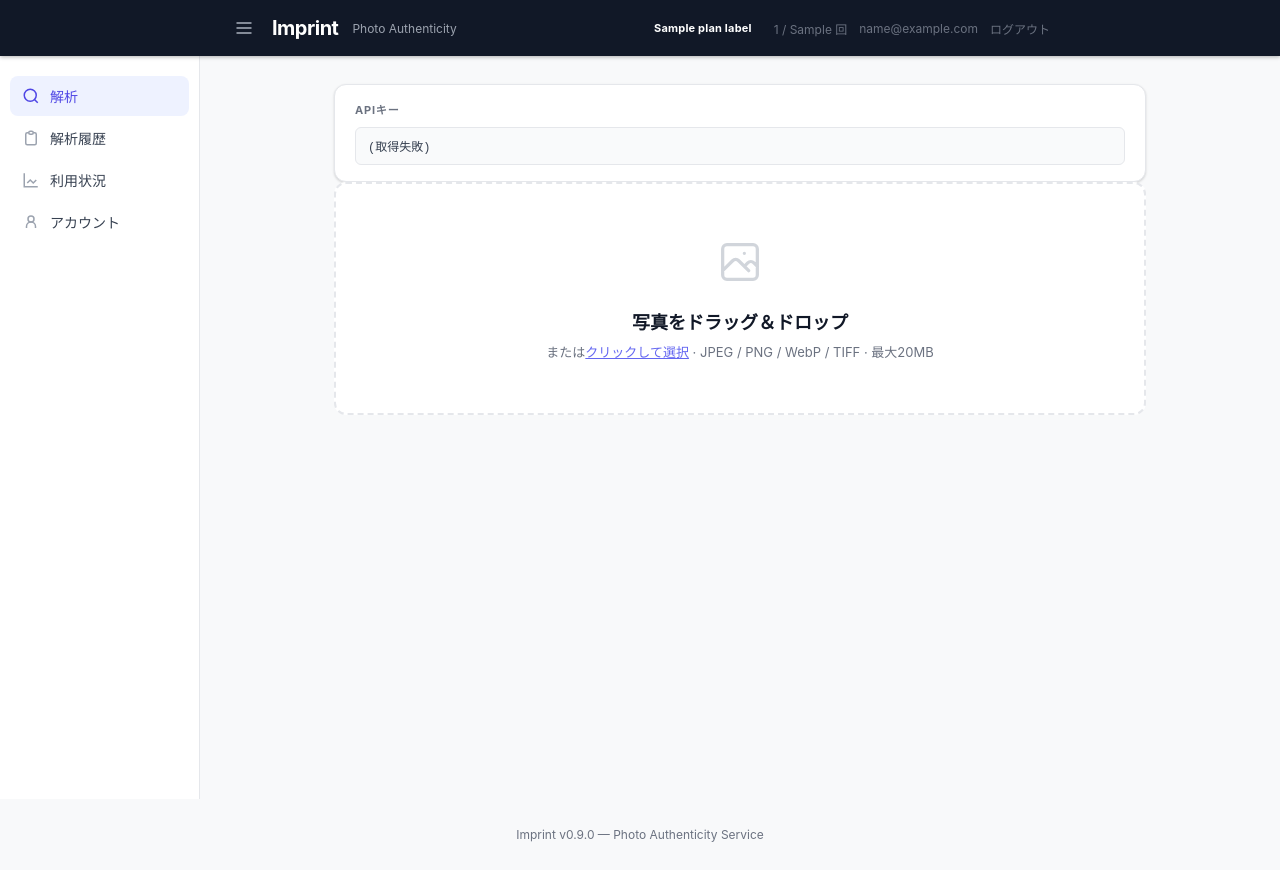
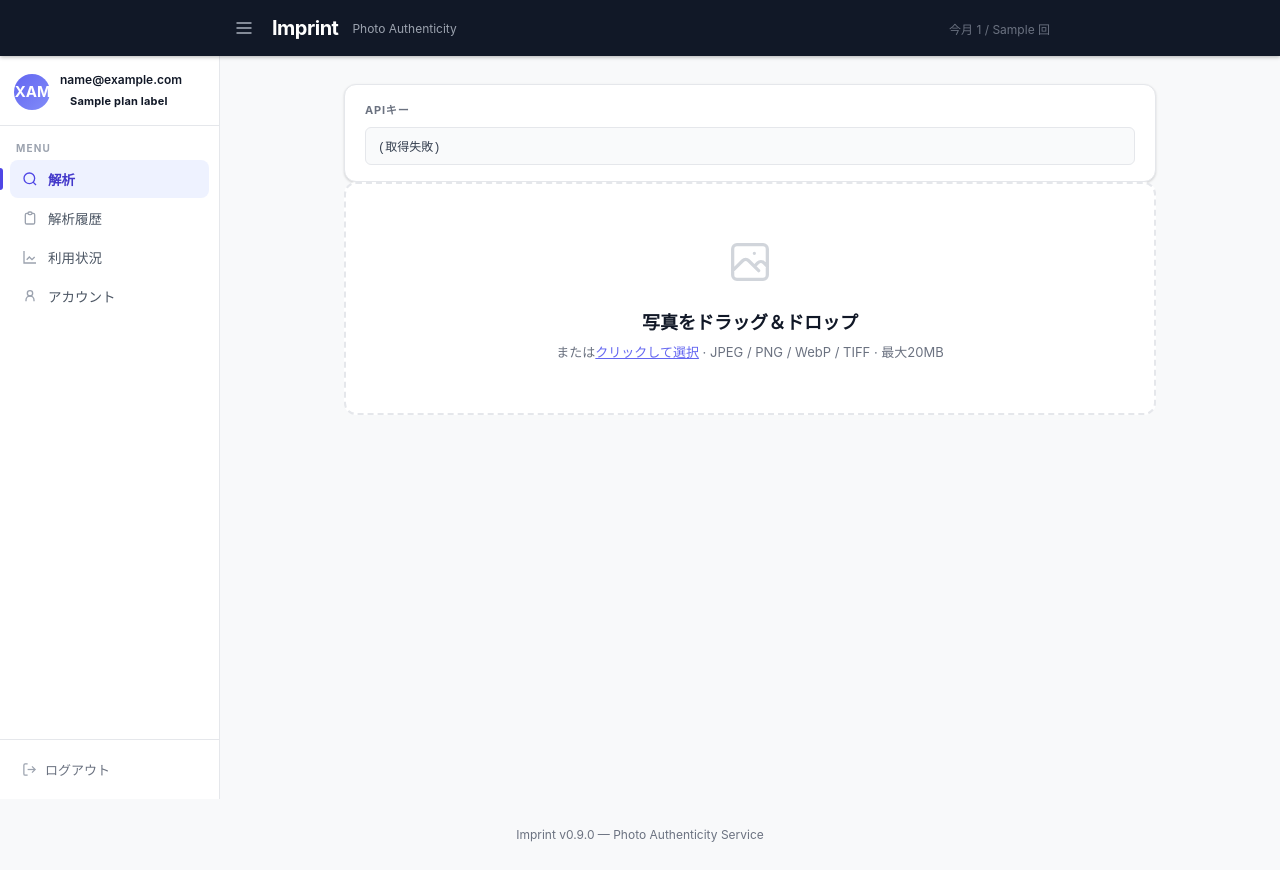
Before and after one commit to HayatoTomonari/imprint, a FastAPI app: template app/templates/index.html in a window 1280 px wide. Run offline with FastAPI, Linux system fonts and the light colour scheme; the template is opened without the code that fills it: most values are stand-ins (such as "Sample title", 1, 10 or a date in 2020).

Commit message:
fix: サイドバーデザイン改善・履歴/統計の読み込みエラー修正
- サイドバー: ユーザーアバター・メール・プランバッジを追加
- アクティブ状態を左ボーダーアクセント + 背景色で表現
- ログアウトをサイドバー下部に移動
- apiFetch() ヘルパー追加（20秒タイムアウト + AbortController）
- res.ok チェック追加・エラー内容をエラーボックスに表示
- タイムアウト時は具体的なメッセージを表示

Co-Authored-By: Claude Sonnet 4.6 <noreply@anthropic.com>

```diff
--- a/app/static/app.js
+++ b/app/static/app.js
@@ -500,6 +500,28 @@ function fmtDate(iso) {
 }
 
 // ══════════════════════════════════════════════════════════════
+//  FETCH HELPER（タイムアウト付き）
+// ══════════════════════════════════════════════════════════════
+
+async function apiFetch(url, opts = {}, timeoutMs = 20000) {
+  const ctrl = new AbortController();
+  const tid  = setTimeout(() => ctrl.abort(), timeoutMs);
+  try {
+    const res = await fetch(url, { ...opts, signal: ctrl.signal, credentials: 'same-origin' });
+    clearTimeout(tid);
+    if (!res.ok) {
+      const body = await res.json().catch(() => ({}));
+      throw new Error(body.detail || `サーバーエラー (HTTP ${res.status})`);
+    }
+    return res;
+  } catch (err) {
+    clearTimeout(tid);
+    if (err.name === 'AbortError') throw new Error('応答がタイムアウトしました。再度お試しください。');
+    throw err;
+  }
+}
+
+// ══════════════════════════════════════════════════════════════
 //  SIDEBAR NAVIGATION & TAB SWITCHING
 // ══════════════════════════════════════════════════════════════
 
@@ -553,14 +575,15 @@ const AI_JP      = { likely_real: '本物', suspicious: '疑い', ai_generated:
 
 async function loadHistory(page) {
   _historyPage = page;
-  const loadEl   = document.getElementById('historyLoading');
-  const emptyEl  = document.getElementById('historyEmpty');
+  const loadEl    = document.getElementById('historyLoading');
+  const errEl     = document.getElementById('historyError');
+  const emptyEl   = document.getElementById('historyEmpty');
   const contentEl = document.getElementById('historyContent');
 
-  show(loadEl); hide(emptyEl); hide(contentEl);
+  show(loadEl); hide(errEl); hide(emptyEl); hide(contentEl);
 
   try {
-    const res  = await fetch(`/dashboard/history?page=${page}`, { credentials: 'same-origin' });
+    const res  = await apiFetch(`/dashboard/history?page=${page}`);
     const data = await res.json();
 
     hide(loadEl);
@@ -618,9 +641,10 @@ async function loadHistory(page) {
       }
       paginationEl.innerHTML = html;
     }
-  } catch {
+  } catch (err) {
     hide(loadEl);
-    show(emptyEl);
+    errEl.textContent = err.message || '読み込みに失敗しました';
+    show(errEl);
   }
 }
 
@@ -639,12 +663,13 @@ function escHtml(s) {
 // ══════════════════════════════════════════════════════════════
 
 async function loadStats() {
-  const loadEl   = document.getElementById('statsLoading');
+  const loadEl    = document.getElementById('statsLoading');
+  const errEl     = document.getElementById('statsError');
   const contentEl = document.getElementById('statsContent');
-  show(loadEl); hide(contentEl);
+  show(loadEl); hide(errEl); hide(contentEl);
 
   try {
-    const res  = await fetch('/dashboard/stats', { credentials: 'same-origin' });
+    const res  = await apiFetch('/dashboard/stats');
     const data = await res.json();
     hide(loadEl);
     show(contentEl);
@@ -717,9 +742,10 @@ async function loadStats() {
         },
       });
     }
-  } catch {
+  } catch (err) {
     hide(loadEl);
-    show(contentEl);
+    errEl.textContent = err.message || '読み込みに失敗しました';
+    show(errEl);
   }
 }
 
@@ -733,7 +759,7 @@ async function loadProfile() {
   show(loadEl); hide(contentEl);
 
   try {
-    const res  = await fetch('/auth/profile', { credentials: 'same-origin' });
+    const res  = await apiFetch('/auth/profile');
     const data = await res.json();
     hide(loadEl);
     show(contentEl);
--- a/app/static/style.css
+++ b/app/static/style.css
@@ -137,41 +137,125 @@ header {
 
 /* ── Sidebar ── */
 .sidebar {
-  width: 200px;
+  width: 220px;
   flex-shrink: 0;
   background: #fff;
   border-right: 1px solid var(--border);
-  padding: 20px 0;
+  padding: 0;
   position: sticky;
   top: 57px;
   height: calc(100vh - 57px);
   overflow-y: auto;
   transition: transform .25s ease;
+  display: flex;
+  flex-direction: column;
 }
+
+/* ユーザー情報 */
+.sidebar-user {
+  display: flex;
+  align-items: center;
+  gap: 10px;
+  padding: 16px 14px 14px;
+  border-bottom: 1px solid var(--border);
+}
+.sidebar-avatar {
+  width: 36px;
+  height: 36px;
+  border-radius: 50%;
+  background: linear-gradient(135deg, #6366f1 0%, #818cf8 100%);
+  color: #fff;
+  font-weight: 700;
+  font-size: 15px;
+  display: flex;
+  align-items: center;
+  justify-content: center;
+  flex-shrink: 0;
+  letter-spacing: 0;
+}
+.sidebar-user-info { min-width: 0; display: flex; flex-direction: column; gap: 4px; }
+.sidebar-user-email {
+  font-size: 12px;
+  font-weight: 600;
+  color: #111827;
+  overflow: hidden;
+  text-overflow: ellipsis;
+  white-space: nowrap;
+  max-width: 140px;
+}
+
+/* セクションラベル */
+.sidebar-section-label {
+  font-size: 10px;
+  font-weight: 700;
+  color: #9ca3af;
+  letter-spacing: 1.2px;
+  padding: 16px 16px 6px;
+  text-transform: uppercase;
+}
+
+/* ナビ */
 .sidebar-nav {
   list-style: none;
   padding: 0 10px;
   display: flex;
   flex-direction: column;
-  gap: 2px;
+  gap: 1px;
 }
 .sidebar-link {
   display: flex;
   align-items: center;
   gap: 10px;
-  padding: 10px 12px;
+  padding: 9px 12px;
   border-radius: 8px;
-  color: #374151;
+  color: #4b5563;
   text-decoration: none;
-  font-size: 14px;
+  font-size: 13.5px;
   font-weight: 500;
   transition: background .15s, color .15s;
+  position: relative;
 }
 .sidebar-link svg { color: #9ca3af; flex-shrink: 0; transition: color .15s; }
 .sidebar-link:hover { background: #f3f4f6; color: #111827; }
 .sidebar-link:hover svg { color: #6366f1; }
-.sidebar-link.active { background: #eef2ff; color: #4f46e5; }
+.sidebar-link.active {
+  background: #eef2ff;
+  color: #4338ca;
+  font-weight: 600;
+}
 .sidebar-link.active svg { color: #4f46e5; }
+.sidebar-link.active::before {
+  content: '';
+  position: absolute;
+  left: -10px;
+  top: 50%;
+  transform: translateY(-50%);
+  width: 3px;
+  height: 22px;
+  background: #4f46e5;
+  border-radius: 0 3px 3px 0;
+}
+
+/* ログアウト */
+.sidebar-footer {
+  margin-top: auto;
+  padding: 12px 10px;
+  border-top: 1px solid var(--border);
+}
+.sidebar-logout {
+  display: flex;
+  align-items: center;
+  gap: 8px;
+  padding: 8px 12px;
+  border-radius: 8px;
+  color: #6b7280;
+  text-decoration: none;
+  font-size: 13px;
+  transition: background .15s, color .15s;
+}
+.sidebar-logout svg { color: #9ca3af; }
+.sidebar-logout:hover { background: #fef2f2; color: #dc2626; }
+.sidebar-logout:hover svg { color: #dc2626; }
 
 /* ── Main content ── */
 .dashboard-main {
@@ -637,13 +721,25 @@ footer { text-align: center; padding: 28px 16px; font-size: 12px; color: var(--s
 .page-btn.active { background: #4f46e5; color: #fff; border-color: #4f46e5; }
 .page-btn:disabled { opacity: .4; cursor: default; }
 
-/* ── Empty state ── */
+/* ── Empty / Error state ── */
 .empty-state {
   text-align: center;
   padding: 60px 24px;
   color: var(--sub);
 }
 .empty-icon { font-size: 40px; margin-bottom: 12px; }
+.tab-error {
+  background: #fef2f2;
+  border: 1px solid #fecaca;
+  border-radius: var(--radius);
+  padding: 14px 16px;
+  color: #b91c1c;
+  font-size: 13px;
+  display: flex;
+  align-items: center;
+  gap: 10px;
+}
+.tab-error::before { content: '⚠'; font-size: 16px; }
 
 /* ──────────────────────────────────────────
    Stats Tab
@@ -780,6 +876,7 @@ footer { text-align: center; padding: 28px 16px; font-size: 12px; color: var(--s
   .dashboard-main { padding: 20px 14px 40px; }
   .stats-grid { grid-template-columns: 1fr 1fr; }
   .header-user .user-email-text { display: none; }
+  .sidebar-link.active::before { left: -10px; }
 }
 
 .hidden { display: none !important; }
--- a/app/templates/index.html
+++ b/app/templates/index.html
@@ -27,10 +27,7 @@
       <div class="logo">Imprint</div>
       <div class="tagline">Photo Authenticity</div>
       <div class="header-user">
-        <span class="plan-badge plan-{{ user_plan }}">{{ plan_label }}</span>
-        <span class="usage-count">{{ usage_count }} / {{ usage_limit }} 回</span>
-        <span class="user-email-text">{{ user_email }}</span>
-        <a href="/auth/logout" class="logout-link">ログアウト</a>
+        <span class="usage-count">今月 {{ usage_count }} / {{ usage_limit }} 回</span>
       </div>
     </div>
   </header>
@@ -40,32 +37,52 @@
 
     <!-- Sidebar -->
     <nav class="sidebar" id="sidebar">
+
+      <!-- ユーザー情報 -->
+      <div class="sidebar-user">
+        <div class="sidebar-avatar">{{ user_email[0] | upper }}</div>
+        <div class="sidebar-user-info">
+          <div class="sidebar-user-email" title="{{ user_email }}">{{ user_email }}</div>
+          <span class="plan-badge plan-{{ user_plan }}">{{ plan_label }}</span>
+        </div>
+      </div>
+
+      <!-- ナビ -->
+      <p class="sidebar-section-label">MENU</p>
       <ul class="sidebar-nav">
         <li>
           <a href="#" class="sidebar-link active" data-tab="tab-analyze">
-            <svg width="18" height="18" viewBox="0 0 24 24" fill="none" stroke="currentColor" stroke-width="2"><circle cx="11" cy="11" r="8"/><path d="m21 21-4.35-4.35"/></svg>
+            <svg width="16" height="16" viewBox="0 0 24 24" fill="none" stroke="currentColor" stroke-width="2"><circle cx="11" cy="11" r="8"/><path d="m21 21-4.35-4.35"/></svg>
             <span>解析</span>
           </a>
         </li>
         <li>
           <a href="#" class="sidebar-link" data-tab="tab-history">
-            <svg width="18" height="18" viewBox="0 0 24 24" fill="none" stroke="currentColor" stroke-width="2"><path d="M9 5H7a2 2 0 0 0-2 2v12a2 2 0 0 0 2 2h10a2 2 0 0 0 2-2V7a2 2 0 0 0-2-2h-2"/><rect x="9" y="3" width="6" height="4" rx="2"/></svg>
+            <svg width="16" height="16" viewBox="0 0 24 24" fill="none" stroke="currentColor" stroke-width="2"><path d="M9 5H7a2 2 0 0 0-2 2v12a2 2 0 0 0 2 2h10a2 2 0 0 0 2-2V7a2 2 0 0 0-2-2h-2"/><rect x="9" y="3" width="6" height="4" rx="2"/></svg>
             <span>解析履歴</span>
           </a>
         </li>
         <li>
           <a href="#" class="sidebar-link" data-tab="tab-stats">
-            <svg width="18" height="18" viewBox="0 0 24 24" fill="none" stroke="currentColor" stroke-width="2"><path d="M3 3v18h18"/><path d="m7 16 4-4 4 4 4-4"/></svg>
+            <svg width="16" height="16" viewBox="0 0 24 24" fill="none" stroke="currentColor" stroke-width="2"><path d="M3 3v18h18"/><path d="m7 16 4-4 4 4 4-4"/></svg>
             <span>利用状況</span>
           </a>
         </li>
         <li>
           <a href="#" class="sidebar-link" data-tab="tab-profile">
-            <svg width="18" height="18" viewBox="0 0 24 24" fill="none" stroke="currentColor" stroke-width="2"><circle cx="12" cy="8" r="4"/><path d="M6 20v-2a6 6 0 0 1 12 0v2"/></svg>
+            <svg width="16" height="16" viewBox="0 0 24 24" fill="none" stroke="currentColor" stroke-width="2"><circle cx="12" cy="8" r="4"/><path d="M6 20v-2a6 6 0 0 1 12 0v2"/></svg>
             <span>アカウント</span>
           </a>
         </li>
       </ul>
+
+      <!-- ログアウト -->
+      <div class="sidebar-footer">
+        <a href="/auth/logout" class="sidebar-logout">
+          <svg width="15" height="15" viewBox="0 0 24 24" fill="none" stroke="currentColor" stroke-width="2"><path d="M9 21H5a2 2 0 0 1-2-2V5a2 2 0 0 1 2-2h4"/><polyline points="16 17 21 12 16 7"/><line x1="21" y1="12" x2="9" y2="12"/></svg>
+          ログアウト
+        </a>
+      </div>
     </nav>
 
     <!-- Main content -->
@@ -223,6 +240,7 @@
         <div id="historyLoading" class="loading">
           <div class="spinner"></div><p>読み込み中...</p>
         </div>
+        <div id="historyError" class="tab-error hidden"></div>
         <div id="historyEmpty" class="empty-state hidden">
           <div class="empty-icon">📷</div>
           <p>まだ解析履歴がありません。「解析」タブから画像をアップロードしてください。</p>
@@ -263,6 +281,7 @@
         <div id="statsLoading" class="loading">
           <div class="spinner"></div><p>読み込み中...</p>
         </div>
+        <div id="statsError" class="tab-error hidden"></div>
         <div id="statsContent" class="hidden">
           <!-- KPI カード -->
           <div class="stats-grid">
```
